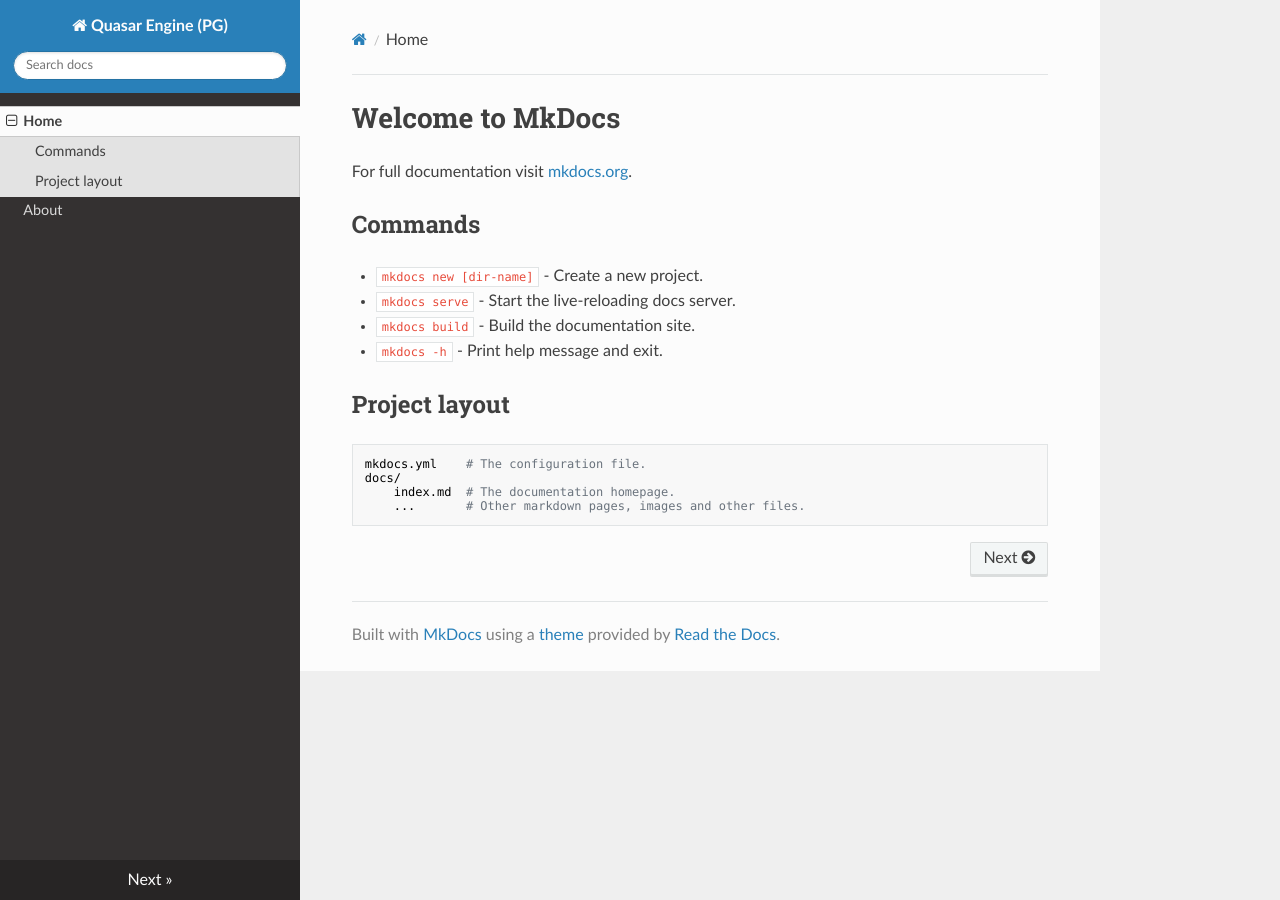
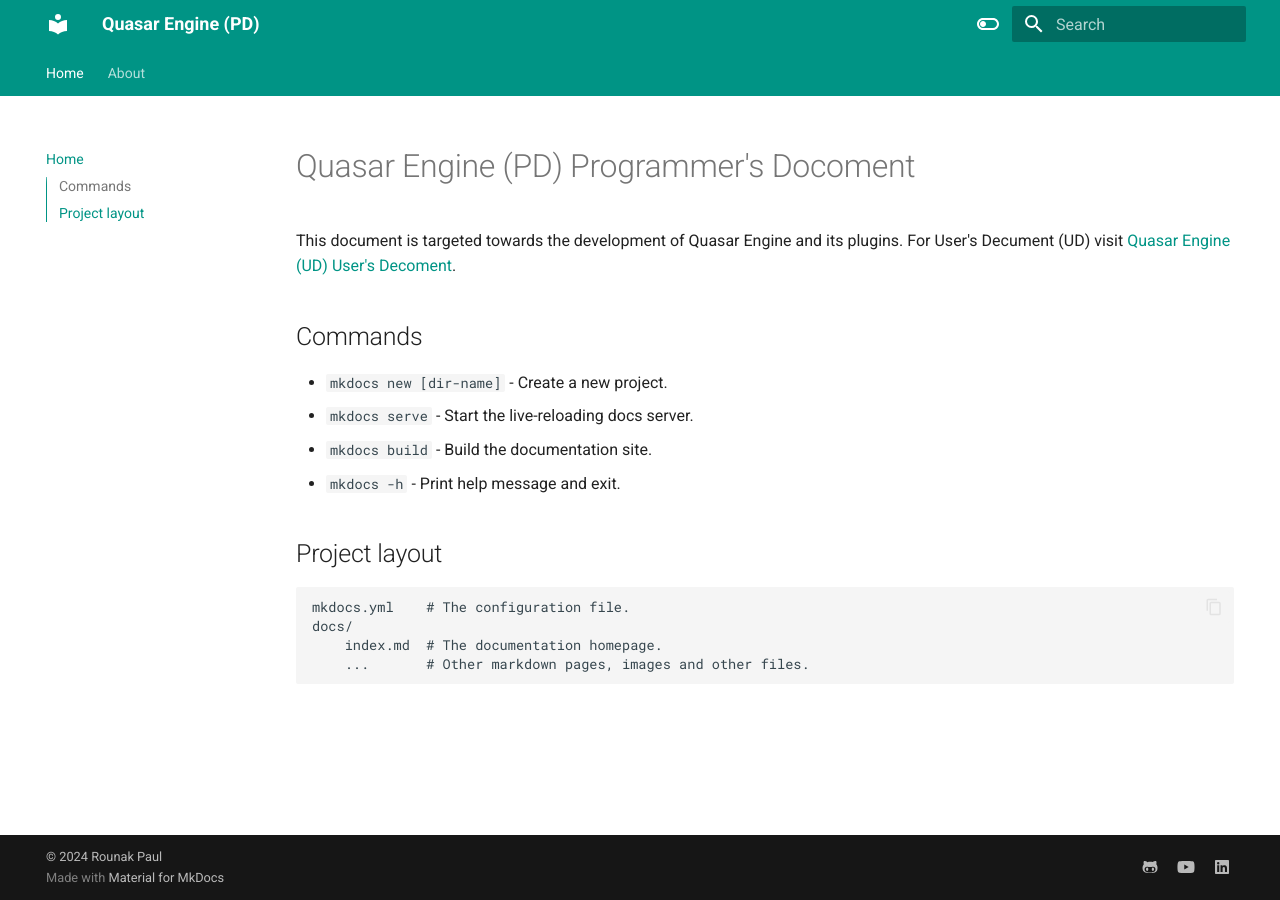
Before and after one commit to Rounak-Paul/QuasarDocs, an MkDocs documentation site: the page built from docs/index.md, in a window 1280 px wide. Built offline with MkDocs 1.6.1 and Material for MkDocs 9.7.7, drawn with Linux system fonts in a browser that asks for light colours; nearby versions of some CDN libraries.

Commit message:
updated theme

```diff
--- a/docs/index.md
+++ b/docs/index.md
@@ -1,6 +1,6 @@
-# Welcome to MkDocs
+# Quasar Engine (PD) Programmer's Docoment
 
-For full documentation visit [mkdocs.org](https://www.mkdocs.org).
+This document is targeted towards the development of Quasar Engine and its plugins. For User's Decument (UD) visit [Quasar Engine (UD) User's Decoment](http://xyz).
 
 ## Commands
 
--- a/mkdocs.yml
+++ b/mkdocs.yml
@@ -1,6 +1,43 @@
-site_name: Quasar Engine (PG)
+site_name: Quasar Engine (PD)
 site_url: https://example.com/
 nav:
   - Home: index.md
   - About: about.md
-theme: readthedocs
+theme:
+  name: material
+  features:
+    - navigation.tabs
+    - navigation.sections
+    - toc.integrate
+    - navigation.top
+    - search.suggest
+    - search.highlight
+    - content.tabs.link
+    - content.code.annotation
+    - content.code.copy
+  language: en
+  palette:
+    - scheme: default
+      toggle:
+        icon: material/toggle-switch-off-outline
+        name: Switch to dark mode
+      primary: teal
+      accent: purple
+    - scheme: slate
+      toggle:
+        icon: material/toggle-switch
+        name: Switch to light mode
+      primary: purple
+      accent: lime
+
+extra:
+  social:
+    - icon: fontawesome/brands/github-alt
+      link: https://github.com/Rounak-Paul/QuasarEngine
+    - icon: fontawesome/brands/youtube
+      link: https://www.youtube.com/@rounakpaul001?sub_confirmation=1
+    - icon: fontawesome/brands/linkedin
+      link: https://www.linkedin.com/company/v4studios
+
+copyright: |
+  &copy; 2024 <a href="https://github.com/Rounak-Paul"  target="_blank" rel="noopener">Rounak Paul</a>
```
